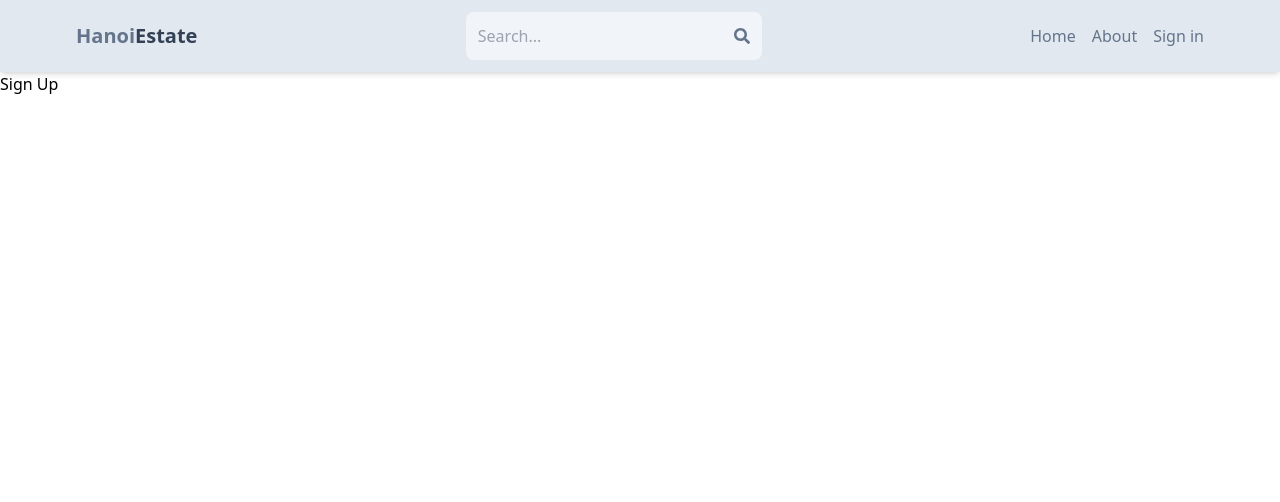
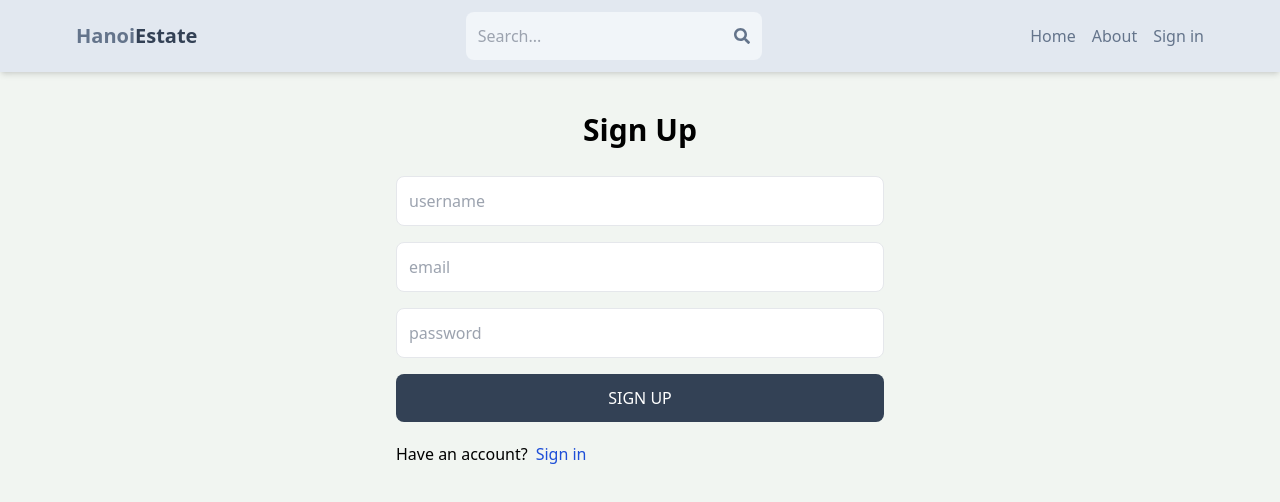
Before and after one commit to sonng17/estate-marketplace, a React (Vite) app in the folder client/: page /sign-up in a window 1280 px wide. Shown: the top 502 px of the page. Built offline with nearby package versions, Linux system fonts and the light colour scheme.

Commit message:
complete sign up page ui

```diff
--- a/client/src/index.css
+++ b/client/src/index.css
@@ -1,3 +1,7 @@
 @tailwind base;
 @tailwind components;
 @tailwind utilities;
+
+body {
+    background-color: rgb(241, 245, 241);
+}
--- a/client/src/pages/SignIn.jsx
+++ b/client/src/pages/SignIn.jsx
@@ -1,10 +1,6 @@
 /* eslint-disable no-unused-vars */
-import React from 'react'
+import React from "react";
 
 export default function SignIn() {
-  return (
-    <div>
-      Sign In
-    </div>
-  )
+  return <div>Sign in</div>;
 }
--- a/client/src/pages/SignUp.jsx
+++ b/client/src/pages/SignUp.jsx
@@ -1,6 +1,41 @@
 /* eslint-disable no-unused-vars */
 import React from "react";
+import { Link } from "react-router-dom";
 
 export default function SignUp() {
-  return <div>Sign Up</div>;
+  return (
+    <div className="p-3 max-w-lg mx-auto">
+      <h1 className="text-3xl text-center font-semibold my-7">Sign Up</h1>
+      <form action="" className="flex flex-col gap-4">
+        <input
+          type="text"
+          placeholder="username"
+          className="border p-3 rounded-lg"
+          id="username"
+        />
+        <input
+          type="email"
+          placeholder="email"
+          className="border p-3 rounded-lg"
+          id="email"
+        />
+
+        <input
+          type="password"
+          placeholder="password"
+          className="border p-3 rounded-lg"
+          id="password"
+        />
+        <button className="bg-slate-700 text-white p-3 rounded-lg uppercase hover:opacity-95 disabled:opacity-80">
+          Sign up
+        </button>
+      </form>
+      <div className="flex gap-2 mt-5">
+        <p>Have an account?</p>
+        <Link to={"/sign-in"}>
+          <span className="text-blue-700">Sign in</span>
+        </Link>
+      </div>
+    </div>
+  );
 }
```
